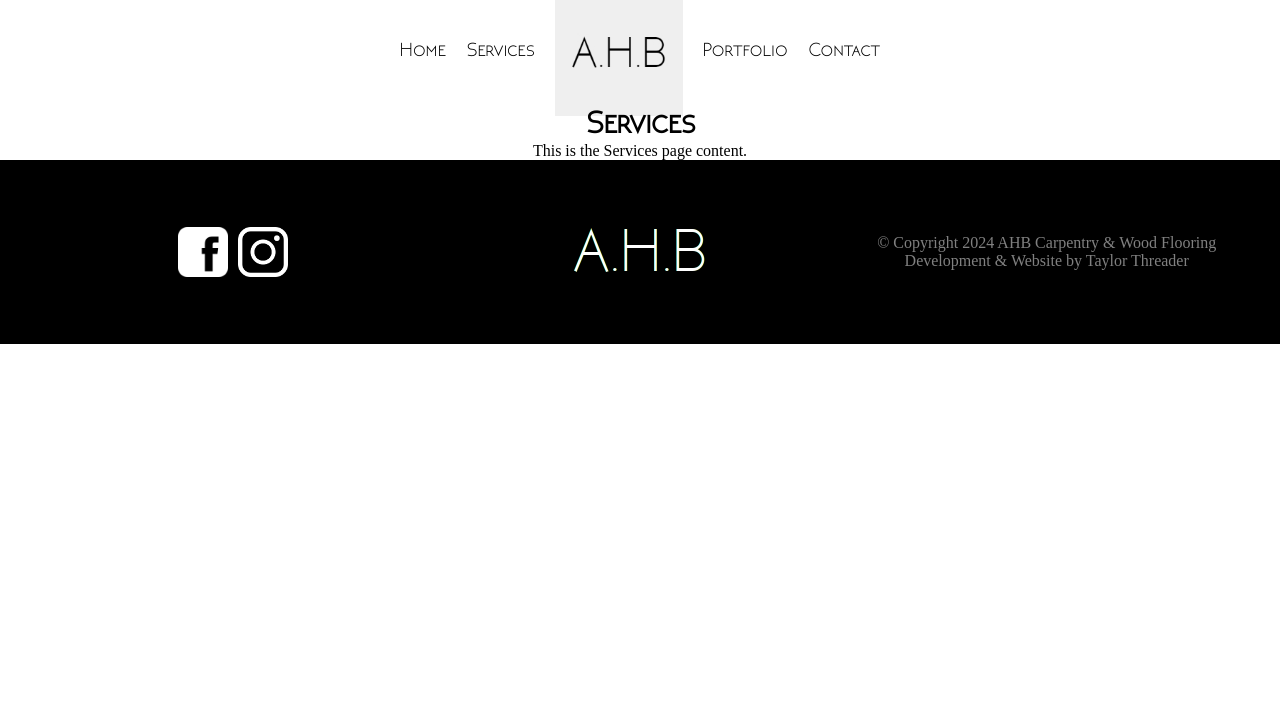
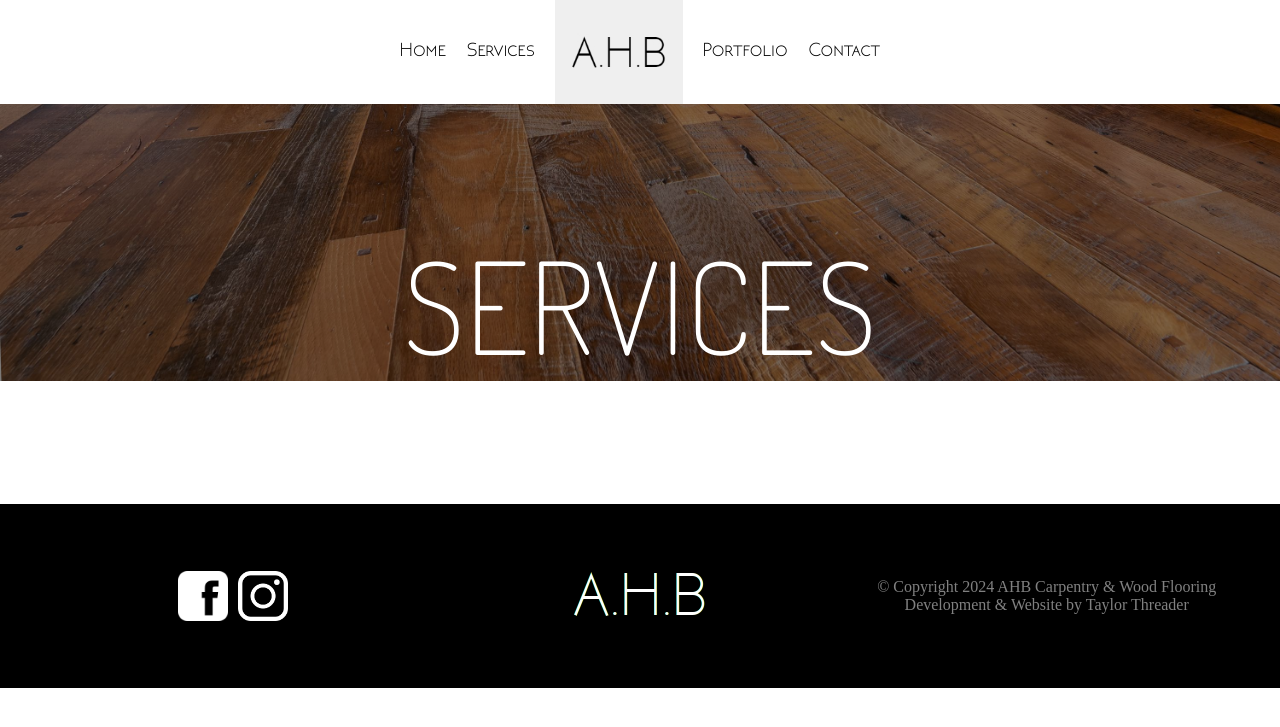
Before and after one commit to LunaTMT/ABH_Carpentry_Websites, a Flask app: page /services in a window 1280 px wide. Shown: the top 727 px of the page. Run offline with Flask 3, Linux system fonts and the light colour scheme.

Commit message:
photo banners added for other parts of site

```diff
--- a/app/static/css/BASE/base.css
+++ b/app/static/css/BASE/base.css
@@ -1,5 +1,4 @@
 body {
-
     overflow: auto;
 }
 
--- /dev/null
+++ b/app/static/css/BASE/image_banner.css
@@ -0,0 +1,27 @@
+.image-banner-container {
+    width: 100%;
+    height: 50vh;
+    position: relative; /* Ensures the text can be absolutely positioned within the container */
+    overflow: hidden; /* Ensures any overflow content is hidden */
+    display: flex;
+    justify-content: center;
+    align-items: center;
+}
+
+.image-banner-container img {
+    width: 100%;
+    height: auto;
+    display: block; /* Ensures there are no inline space issues */
+}
+
+.image-banner-container p {
+    position: absolute;
+    top: 50%;
+    left: 50%;
+    transform: translate(-50%, -50%); /* Centers the text both horizontally and vertically */
+    color: white;
+    font-size: 8em;
+    z-index: 1;
+    margin: 0; /* Removes default margin */
+    padding: 0; /* Removes default padding */
+}
--- a/app/templates/1_HOME/4_what_we_do.html
+++ b/app/templates/1_HOME/4_what_we_do.html
@@ -12,7 +12,7 @@
 
         <br><br>
         <ol>
-            <li>LUXURY RESIDENCES </li>
+            <li>RESIDENTIAL  </li>
             <li>CONDOMINIUM LOBBY </li>
             <li>RESTAURANT  </li>
             <li>COMMERCIAL </li>
--- a/app/templates/1_HOME/5_logo2.html
+++ b/app/templates/1_HOME/5_logo2.html
@@ -1,7 +1,6 @@
 <div id="logo2-container">
     <img src="{{ url_for('static', filename='images/stock_image3.jpg') }}" alt="Blended work photo" id="logo2-container-background">
     <img src="{{ url_for('static', filename='images/logo_white_large.png') }}" alt="Blended work photo" id="logo2-container-logo_image" class="on-top">
-    <h3 class="on-top">LUXURY RESIDENCES | COMMERCIAL | HOSPITALITY</h3>
+    <h3 class="on-top">RESIDENTIAL | COMMERCIAL | HOSPITALITY</h3>
     <p  class="on-top"> EAST ANGLIA | LONDON  | SOUTH EAST </p>
-    </div>
 </div>
--- a/app/templates/1_HOME/index.html
+++ b/app/templates/1_HOME/index.html
@@ -12,11 +12,9 @@
     <link rel="stylesheet" type="text/css" href="{{ url_for('static', filename='css/1_HOME/6_portfolio.css') }}">
     <link rel="stylesheet" type="text/css" href="{{ url_for('static', filename='css/1_HOME/7_instagram.css') }}">
     <link rel="stylesheet" type="text/css" href="{{ url_for('static', filename='css/1_HOME/8_work_with_us.css') }}">
-
 {% endblock %}
 
 {% block content %}
-    <div id="1_HOME-container">
         {% include '1_HOME/1_slideshow.html' %}
         {% include '1_HOME/2_info.html' %}
         {% include '1_HOME/3_logo1.html' %}
@@ -25,8 +23,6 @@
         {% include '1_HOME/6_portfolio.html' %}
         {% include '1_HOME/7_instagram.html' %}
         {% include '1_HOME/8_work_with_us.html' %}
-
-    </div>
 {% endblock %}
 
 {% block script %}
--- /dev/null
+++ b/app/templates/2_SERVICES/1_image_banner.html
@@ -0,0 +1,4 @@
+<div class="image-banner-container">
+    <img src="{{ url_for('static', filename='images/stock_image16.png') }}" style="transform: translate(0, -350px);  filter: brightness(50%);" >
+    <p class="dosis-text">SERVICES</p>
+</div>
--- a/app/templates/2_SERVICES/services.html
+++ b/app/templates/2_SERVICES/services.html
@@ -3,8 +3,11 @@
 
 {% block title %}Services - AHB {% endblock %}
 
+{% block styles %}
+    <link rel="stylesheet" type="text/css" href="{{ url_for('static', filename='css/BASE/image_banner.css') }}">
+{% endblock %}
+
+
 {% block content %}
-
-<h1>Services</h1>
-<p>This is the Services page content. </p>
+    {% include '2_SERVICES/1_image_banner.html' %}
 {% endblock %}
--- /dev/null
+++ b/app/templates/3_PORTFOLIO/1_image_banner.html
@@ -0,0 +1,4 @@
+<div class="image-banner-container">
+    <img src="{{ url_for('static', filename='images/portfolio_banner.jpg') }}" style="transform: translate(0, 80px);  filter: brightness(80%);" >
+    <p class="dosis-text">PORTFOLIO</p>
+</div>
--- /dev/null
+++ b/app/templates/4_CONTACT/1_image_banner.html
@@ -0,0 +1,4 @@
+<div class="image-banner-container">
+    <img src="{{ url_for('static', filename='images/contact_banner.jpg') }}" style="transform: translate(0, -300px);  filter: brightness(100%);" >
+    <p class="dosis-text">CONTACT US</p>
+</div>
```
Also changed, not shown: app/static/css/1_HOME/index.css (deleted, +0 -27 lines), app/static/css/2_SERVICES/1_image_banner.css (added, +30 -0 lines), app/templates/3_PORTFOLIO/portfolio.html (+6 -3 lines), app/templates/4_CONTACT/contact.html (+10 -1 lines), app/static/images/contact_banner.jpg (added), app/static/images/contact_us_banner.png (added), app/static/images/portfolio_banner.jpg (added).
